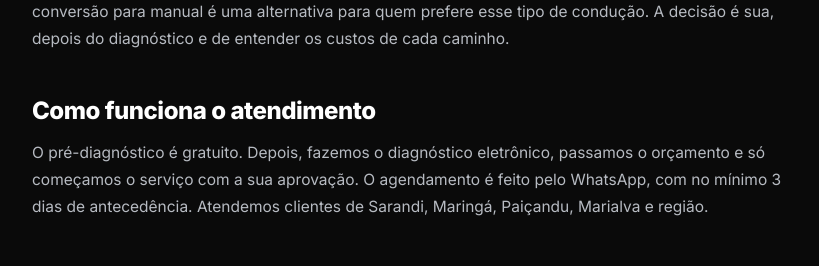
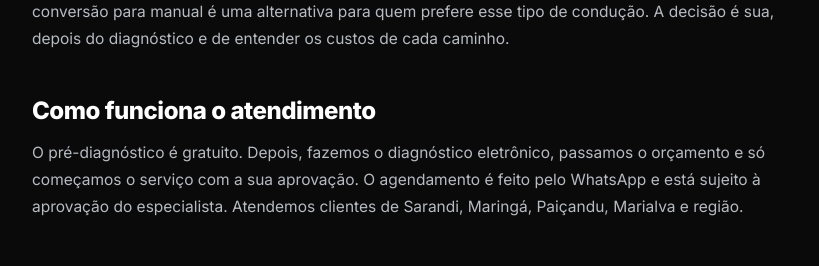
Before and after one commit to jeandt28/dt28-site, a plain HTML site: page cambio-automatizado.html in a window 1280 px wide. Shown: the part 3060-3326 px from the top of the page, without its empty margins (50-869 px from the left). Drawn offline with Linux system fonts and the light colour scheme; files whose address does not match are found by name.

Commit message:
Remove regra antiga de 3 dias na pagina de cambio automatizado
Co-Authored-By: Claude Sonnet 5.5 <noreply@anthropic.com>
Claude-Session: https://claude.ai/code/session_01GQDurmPadgvJGYk1Q8AWcy

```diff
--- a/cambio-automatizado.html
+++ b/cambio-automatizado.html
@@ -191,7 +191,7 @@
         <p>A DT28 faz as duas coisas. O reparo mantém o conforto do câmbio sem pedal de embreagem. A conversão para manual é uma alternativa para quem prefere esse tipo de condução. A decisão é sua, depois do diagnóstico e de entender os custos de cada caminho.</p>
 
         <h2>Como funciona o atendimento</h2>
-        <p>O pré-diagnóstico é gratuito. Depois, fazemos o diagnóstico eletrônico, passamos o orçamento e só começamos o serviço com a sua aprovação. O agendamento é feito pelo WhatsApp, com no mínimo 3 dias de antecedência. Atendemos clientes de Sarandi, Maringá, Paiçandu, Marialva e região.</p>
+        <p>O pré-diagnóstico é gratuito. Depois, fazemos o diagnóstico eletrônico, passamos o orçamento e só começamos o serviço com a sua aprovação. O agendamento é feito pelo WhatsApp e está sujeito à aprovação do especialista. Atendemos clientes de Sarandi, Maringá, Paiçandu, Marialva e região.</p>
 
 
         <h2>Perguntas frequentes</h2>
```
